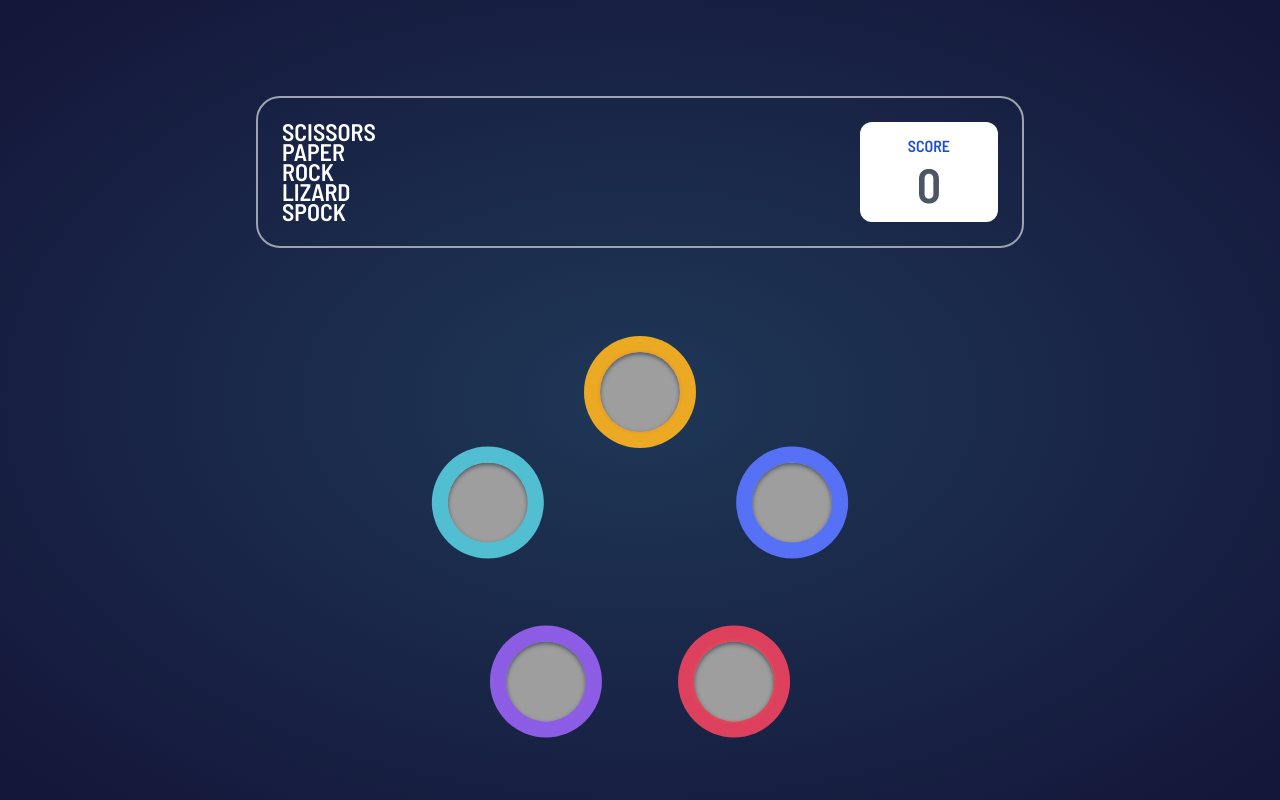
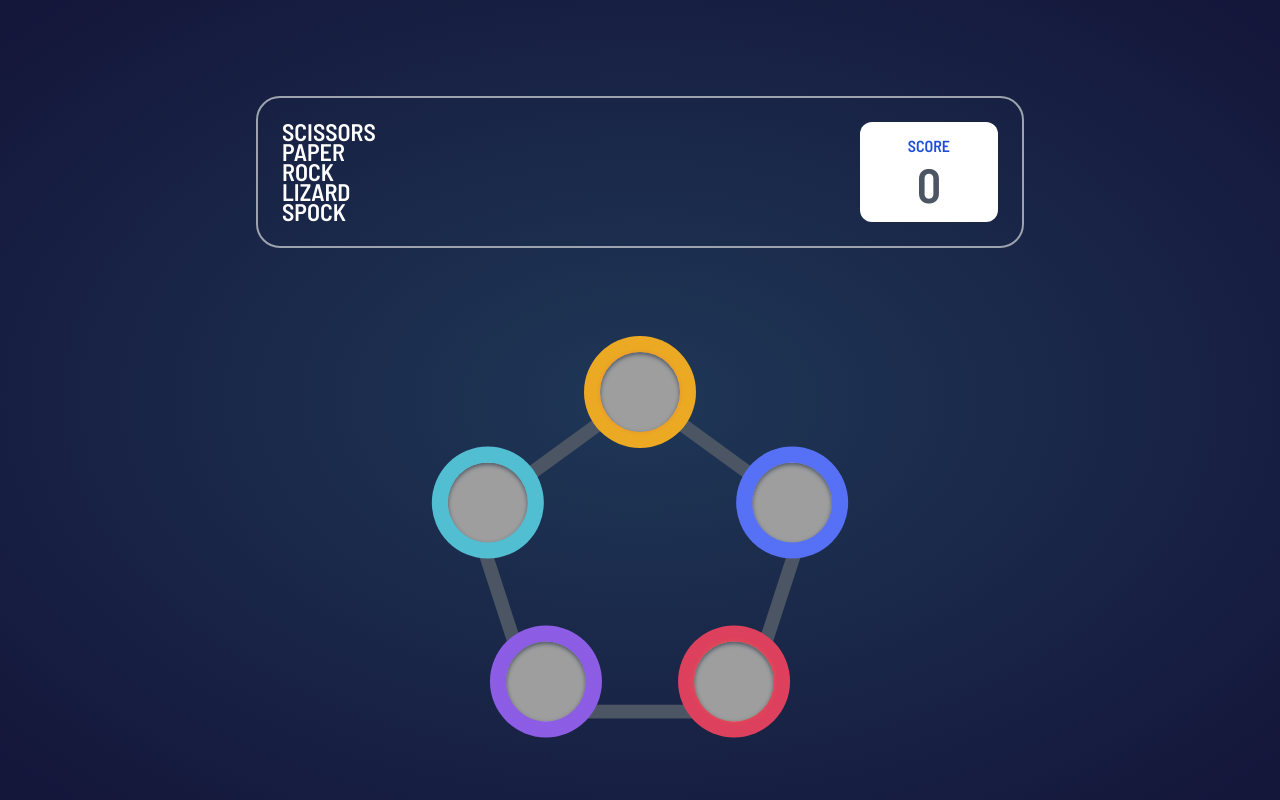
Before and after one commit to gkartsivadze/rock-paper-scissors, a React (Vite) app: page / in a window 1280 px wide. Built offline with nearby package versions, Linux system fonts and the light colour scheme; grey boxes are pictures that could not be loaded.

Commit message:
added pentagon as component

```diff
--- /dev/null
+++ b/src/assets/Pentagon.jsx
@@ -0,0 +1,21 @@
+export default function Pentagon({ ...props }) {
+	return (
+
+		<svg
+			{...props}
+			fill="#000000"
+			xmlns="http://www.w3.org/2000/svg"
+			xmlns: xlink="http://www.w3.org/1999/xlink"
+			width="350px"
+			height="350px"
+			viewBox="0 0 76.548 76.548"
+			xml: space="preserve">
+			<g>
+				<g>
+					<path d="M61.929,74.675h-47.31L0,29.68L38.274,1.873l38.274,27.808L61.929,74.675z M16.799,71.675h42.95l13.272-40.849
+			L38.274,5.582L3.526,30.827L16.799,71.675z"/>
+				</g>
+			</g>
+		</svg>
+	)
+};
--- a/src/components/Choose.jsx
+++ b/src/components/Choose.jsx
@@ -1,13 +1,11 @@
+import Pentagon from "../assets/Pentagon";
 import ChooseButton from "./ChooseButton";
-import pentagonImg from "../assets/pentagon.svg"
 
 export default function Choose({ variants }) {
     return (
         <main id="choose" className=" row-span-3 relative">
             { variants.map(variant => <ChooseButton key={variant.id} variant={variant} />) }
-            {/* <img
-                src={pentagonImg}
-                alt="" /> */}
+            <Pentagon className="absolute left-1/2 top-1/2 -translate-x-1/2 -translate-y-1/2 -z-10 fill-gray-600" />
         </main>
     )
 };
```
Also changed, not shown: src/assets/pentagon.svg (deleted).
